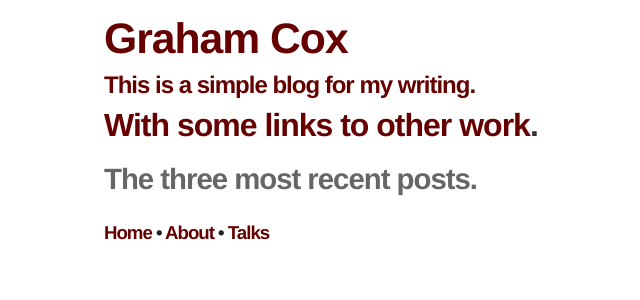
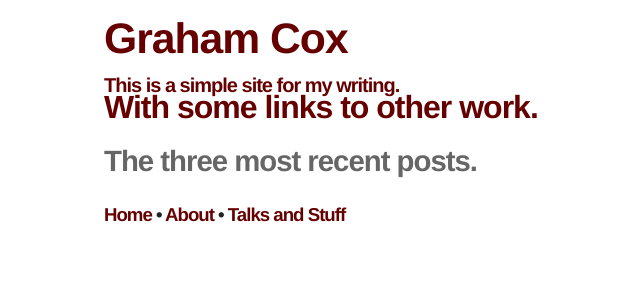
Before and after one commit to citizenspress/citizenspress.github.io, a Jekyll site: the page built from index.html, in a window 1280 px wide. Shown: the top 300 px of the page, without its empty margins (216-856 px from the left). Built offline with Jekyll 4.4.1, drawn with Linux system fonts in a browser that asks for light colours.

Commit message:
Header tweeks 2

```diff
--- a/_layouts/default.html
+++ b/_layouts/default.html
@@ -17,19 +17,20 @@
       <h1 id="title">
         <a href="/about.html" title="About">Graham Cox</a>
 	</h1>
-<h2 id="home">
-  <a href="/" title="Home">This is a simple blog for my writing.</a>
+<h3 id="home">
+  <a href="/" title="Home">This is a simple site for my writing.</a>
+      </h3>
+      <h2 id="subtitle">
+        <a href="/books_talks.html">With some links to other work.</a>
       </h2>
-      <h3 id="subtitle">
-        <a href="/books_talks.html">With some links to other work</a>.
-      </h3>
+
     </header>
     <div id="wrapper">
       {{ content }}
       <footer id="footer">
         <a href="/" title="Home">Home</a> &bull;
         <a href="/about.html" title="About the author and site">About</a> &bull;
-        <a href="/books_talks.html" title="Talks">Talks</a>
+        <a href="/books_talks.html" title="Talks">Talks and Stuff</a>
       </footer>
     </div>
   </body>
```
